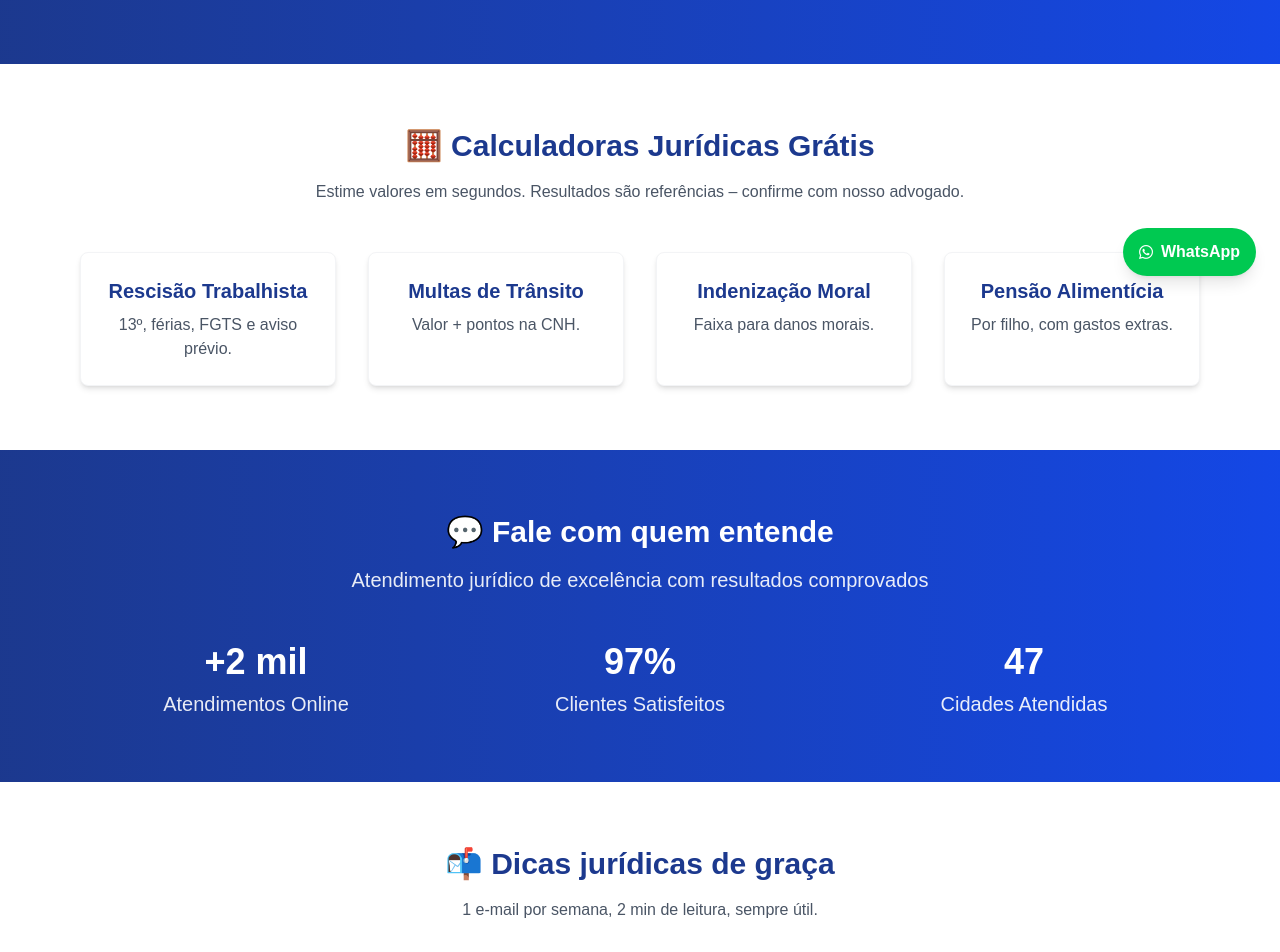
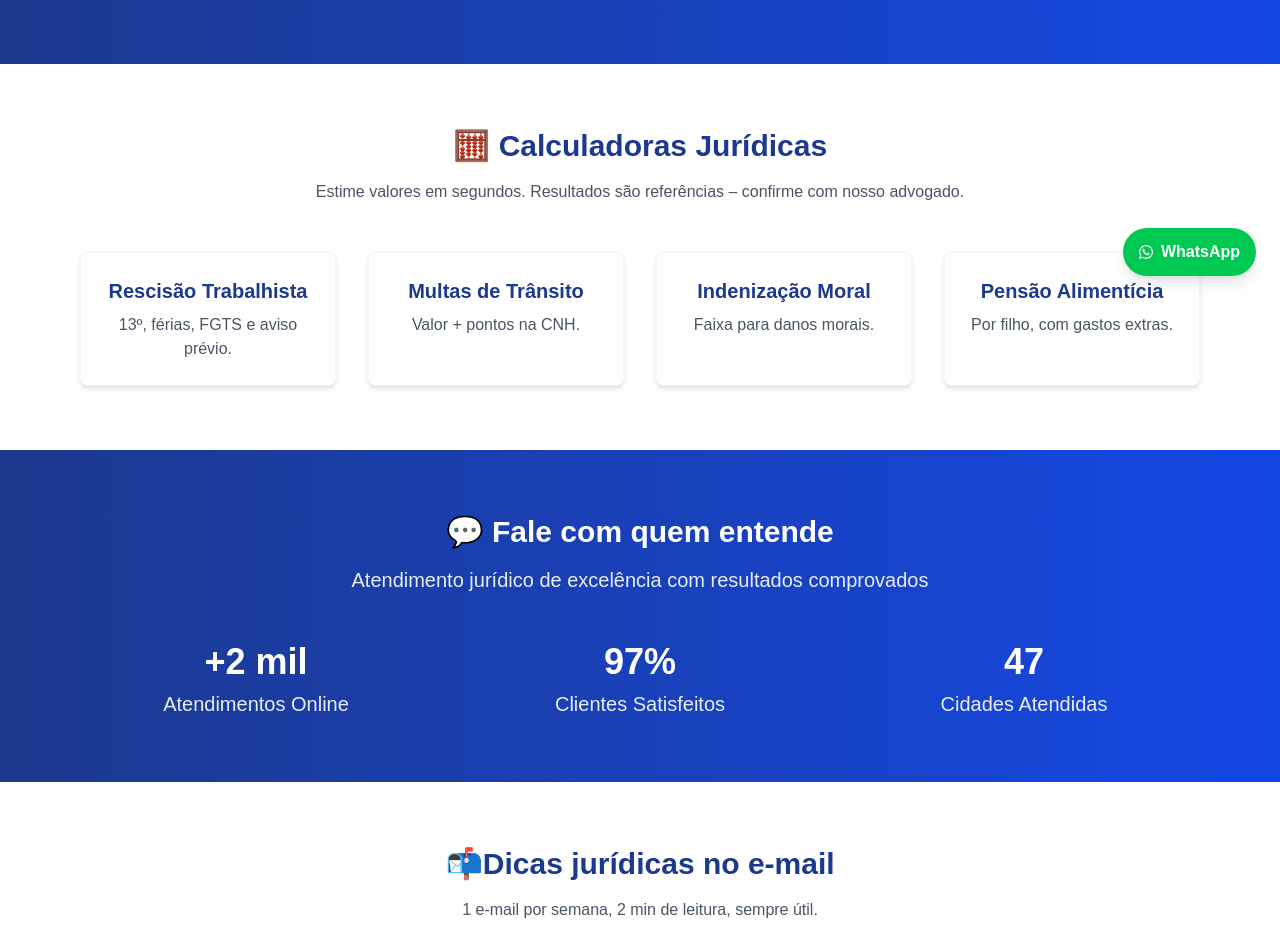
Before and after one commit to mestrereginaldo-site/advogadonomade1, a Next.js app: page / in a window 1280 px wide. Shown: the part 500-1452 px from the top of the page. Built offline with nearby package versions, Linux system fonts and the light colour scheme.

Commit message:
Update page.tsx

```diff
--- a/app/page.tsx
+++ b/app/page.tsx
@@ -47,7 +47,7 @@ export default function Home() {
       <section className="py-16 bg-white">
         <div className="max-w-6xl mx-auto px-4">
           <div className="text-center mb-12">
-            <h2 className="text-3xl font-bold text-blue-900 mb-4">🧮 Calculadoras Jurídicas Grátis</h2>
+            <h2 className="text-3xl font-bold text-blue-900 mb-4">🧮 Calculadoras Jurídicas</h2>
             <p className="text-gray-600 max-w-2xl mx-auto">Estime valores em segundos. Resultados são referências – confirme com nosso advogado.</p>
           </div>
           <div className="grid grid-cols-1 md:grid-cols-2 lg:grid-cols-4 gap-8">
@@ -93,7 +93,7 @@ export default function Home() {
       {/* Newsletter */}
       <section className="py-16 bg-white">
         <div className="max-w-2xl mx-auto px-4 text-center">
-          <h2 className="text-3xl font-bold text-blue-900 mb-4">📬 Dicas jurídicas de graça</h2>
+          <h2 className="text-3xl font-bold text-blue-900 mb-4">📬Dicas jurídicas no e-mail</h2>
           <p className="text-gray-600 mb-8">1 e-mail por semana, 2 min de leitura, sempre útil.</p>
           <EmailCapture />
         </div>
```
